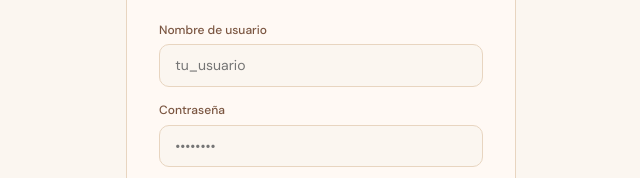
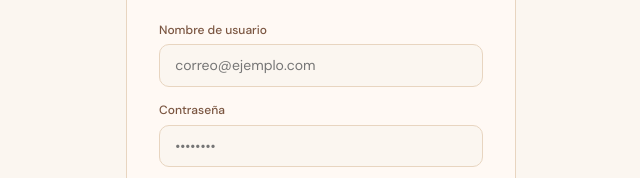
Before and after one commit to blomdoll/sigilo, a plain HTML site: page index.html in a window 1280 px wide. Shown: the part 209-387 px from the top of the page, 319-959 px from the left. Drawn offline with nearby package versions, Linux system fonts and the light colour scheme.

```diff
--- a/index.html
+++ b/index.html
@@ -22,7 +22,7 @@
         <button class="atab" id="tr" onclick="stab('register')">Registrarse</button>
       </div>
       <div id="lf">
-        <div class="field"><label>Nombre de usuario</label><input id="lu" placeholder="tu_usuario"/></div>
+        <div class="field"><label>Nombre de usuario</label><input type="email" id="lu" placeholder="correo@ejemplo.com"/></div>
         <div class="field"><label>Contraseña</label><input type="password" id="lp" placeholder="••••••••"/></div>
         <button class="btn-fill" onclick="login()">Ingresar</button>
         <div class="aerr" id="le"></div>
```
